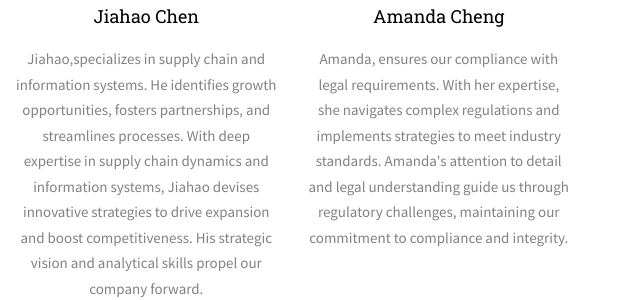
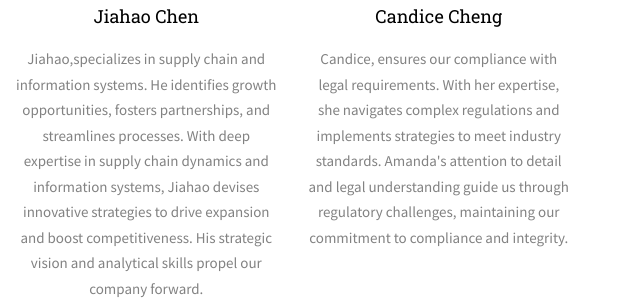
Before and after one commit to luminovah/luminovah.github.io, a plain HTML site: page team.html in a window 1280 px wide. Shown: the part 844-1144 px from the top of the page, 640-1280 px from the left. Drawn offline with Linux system fonts and the light colour scheme; files whose address does not match are found by name.

Commit message:
Update team.html

```diff
--- a/team.html
+++ b/team.html
@@ -179,12 +179,12 @@
 						<div class="staff-img" style="background-image: url(images/Amanda.jpg);">
 							<ul class="fh5co-social">
 
-								<li><a href="https://www.linkedin.com/in/amanda-cheng-590969266/"><i class="icon-dribbble2"></i></a></li>
+								<li><a href="https://www.linkedin.com/in/candice-cheng-590969266/"><i class="icon-dribbble2"></i></a></li>
 							</ul>
 						</div>
 						<span>Regulatory Specialist</span>
-						<h3><a href="#">Amanda Cheng</a></h3>
-						<p>Amanda, ensures our compliance with legal requirements. With her expertise, she navigates complex regulations and implements strategies to meet industry standards. Amanda's attention to detail and legal understanding guide us through regulatory challenges, maintaining our commitment to compliance and integrity.</p>
+						<h3><a href="#">Candice Cheng</a></h3>
+						<p>Candice, ensures our compliance with legal requirements. With her expertise, she navigates complex regulations and implements strategies to meet industry standards. Amanda's attention to detail and legal understanding guide us through regulatory challenges, maintaining our commitment to compliance and integrity.</p>
 					</div>
 				</div>
 				</div>
```
